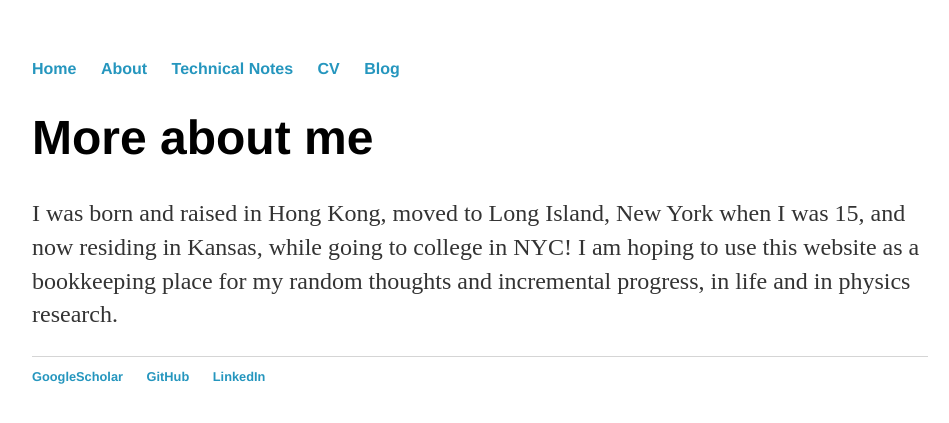
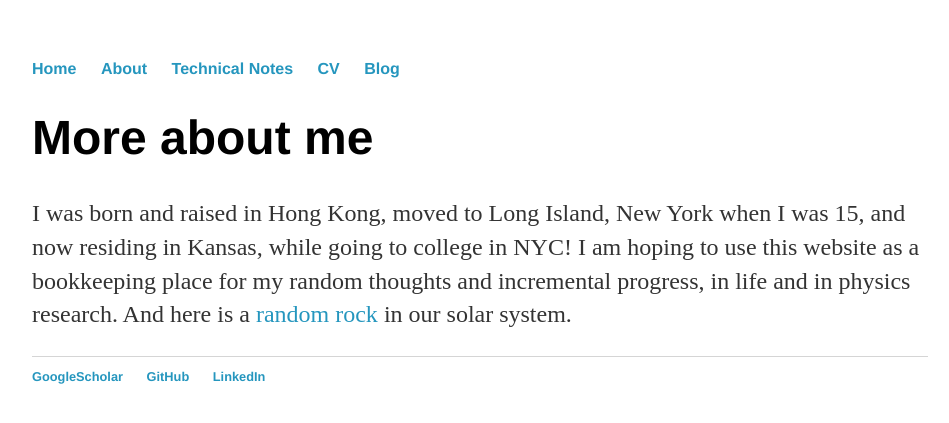
Before and after one commit to Leo-Lo/Leo-Lo.github.io, a Jekyll site: the page built from about/index.html, in a window 1280 px wide. Shown: the top 423 px of the page, without its empty margins (160-1109 px from the left). Built offline with Jekyll 4.4.1, drawn with Linux system fonts in a browser that asks for light colours.

Commit message:
Update index.html

```diff
--- a/about/index.html
+++ b/about/index.html
@@ -6,5 +6,7 @@ title: About Leo Lo
 	<h1> More about me </h1>
 	<p> I was born and raised in Hong Kong, moved to Long Island, New York when I was 15, and now residing in Kansas, while going to college in NYC!
 	I am hoping to use this website as a bookkeeping place for my random thoughts and incremental progress, in life and in physics research.
+
+		And here is a <a href="https://ssd.jpl.nasa.gov/sbdb.cgi?orb=1;sstr=34249"> random rock </a> in our solar system.
 	</p>
 </div><!-- /.blurb -->
```
